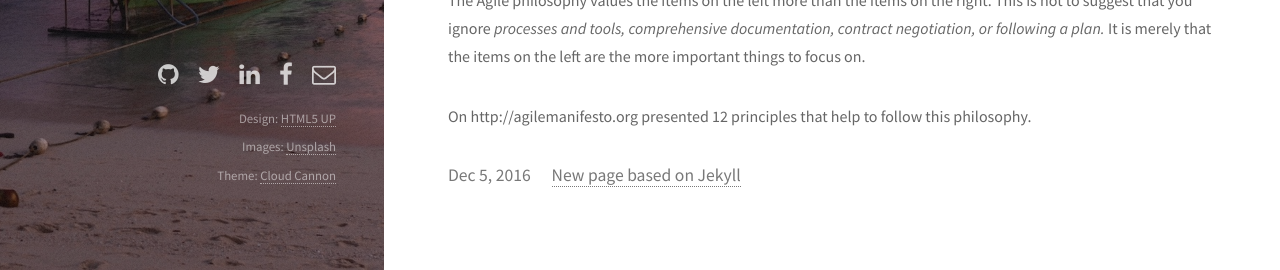
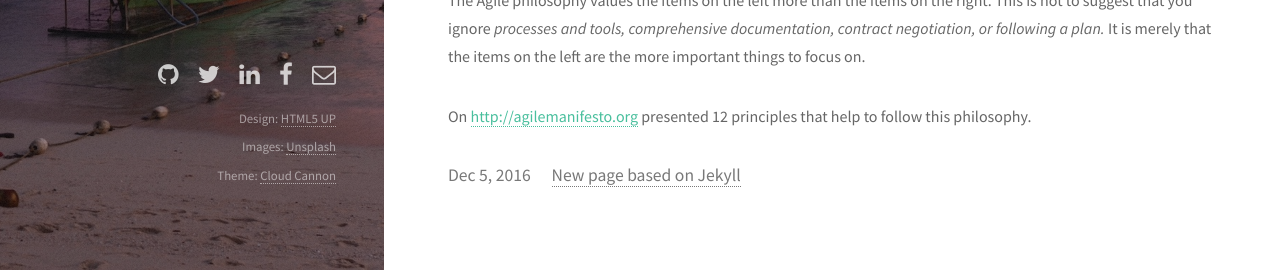
Before and after one commit to tamtamchik/tamtamchik.github.io, a Jekyll site: the page built from _posts/2016-12-09-intoduction-to-software-management-recap.markdown, in a window 1280 px wide and 900 px high, scrolled down 588 px. Shown: the part 630-900 px from the top of the window. Built offline with Jekyll 4.4.1, drawn with Linux system fonts in a browser that asks for light colours; some of the changed lines change nothing that is shown.

Commit message:
fixed link

```diff
--- a/_posts/2016-12-09-intoduction-to-software-management-recap.markdown
+++ b/_posts/2016-12-09-intoduction-to-software-management-recap.markdown
@@ -29,4 +29,4 @@ To achieve project success which is measured by **on-time and within budget deli
 
 The Agile philosophy values the items on the left more than the items on the right. This is not to suggest that you ignore _processes and tools, comprehensive documentation, contract negotiation, or following a plan._ It is merely that the items on the left are the more important things to focus on.
 
-On http://agilemanifesto.org presented 12 principles that help to follow this philosophy.
+On [http://agilemanifesto.org](http://agilemanifesto.org) presented 12 principles that help to follow this philosophy.
```
